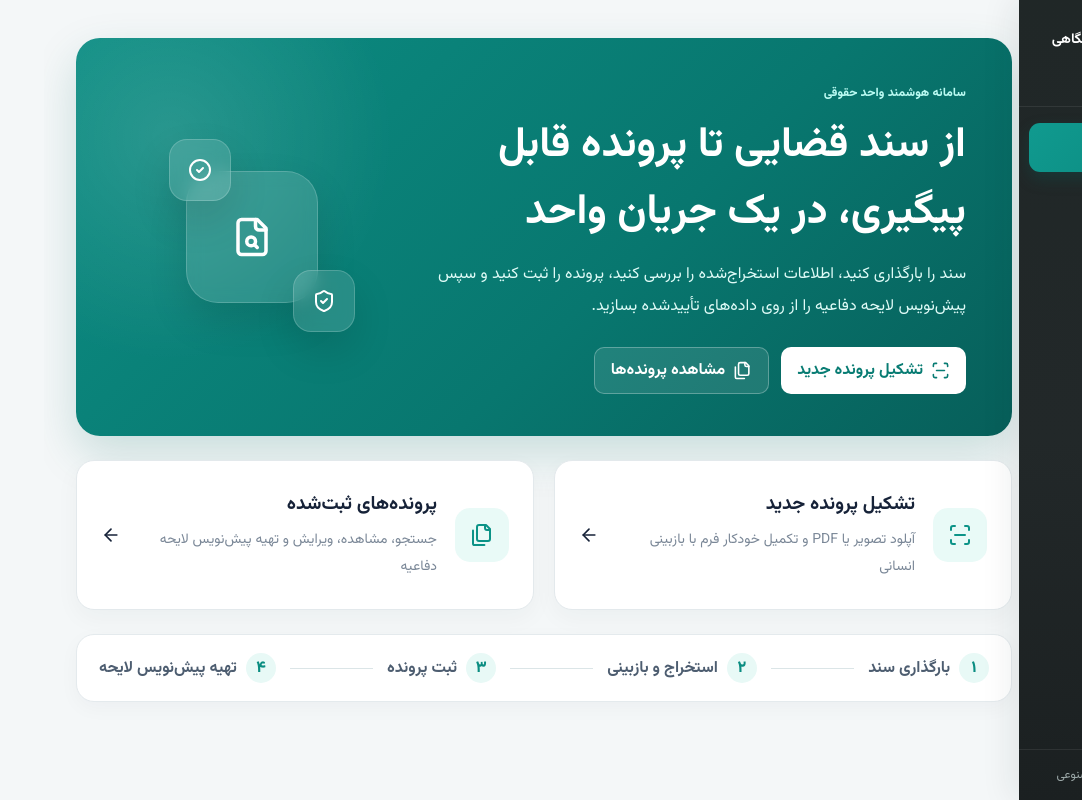
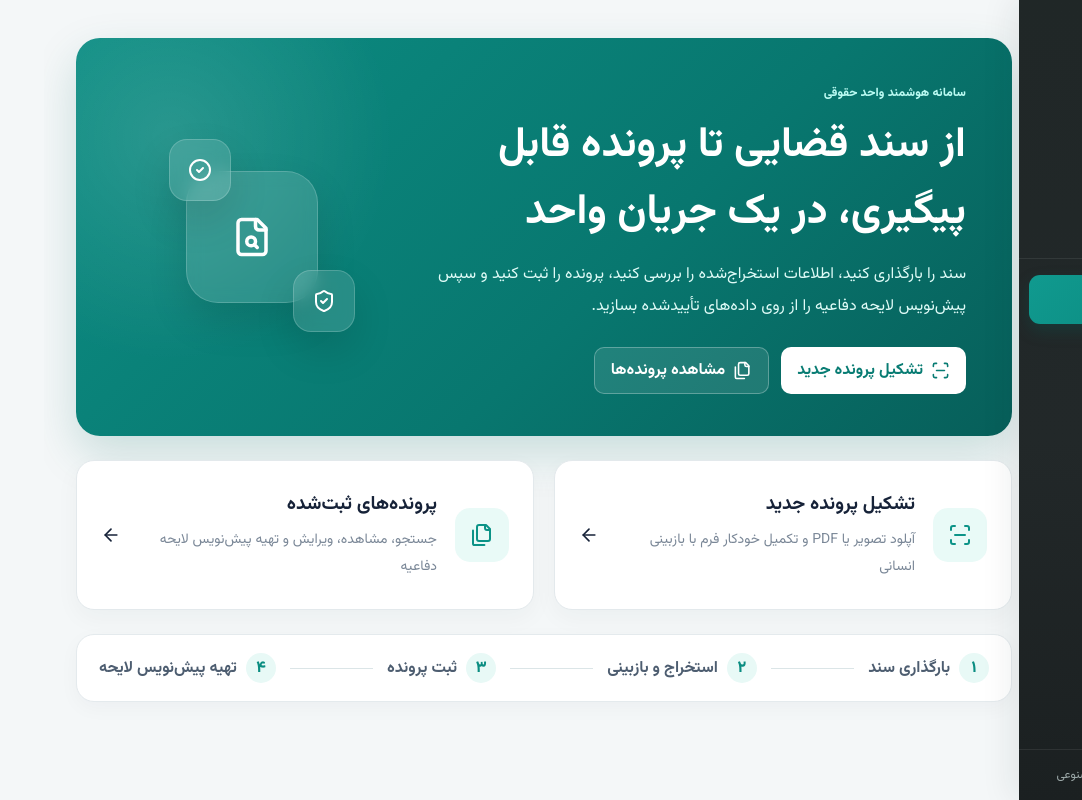
Before and after one commit to AIRAC-Devteam/smart-legal-case-management-system, a React (Vite) app in the folder frontend/: page / in a window 1280 px wide. Shown: the whole page, without its empty margins (198-1280 px from the left). Built offline with nearby package versions, Linux system fonts and the light colour scheme; no server answers.

Commit message:
style(sidebar): update brand logo and vertical layout alignment

```diff
--- a/frontend/src/components/Sidebar.jsx
+++ b/frontend/src/components/Sidebar.jsx
@@ -15,6 +15,7 @@ import {
 import { NavLink } from 'react-router-dom'
 import logoImg from '../assets/armjahad.png'
 import logoImg2 from '../assets/logo.png'
+import logoImg3 from "../assets/logowhite.png"
 const items = [
   { to: '/', label: 'صفحه نخست', icon: Home },
   { to: '/cases/new', label: 'تشکیل پرونده', icon: FilePlus2 },
@@ -31,20 +32,33 @@ const items = [
 export default function Sidebar() {
   return (
     <aside className="sidebar">
-      <div className="brand">
+      <div
+  className="brand"
+  style={{
+    display: 'flex',
+    flexDirection: 'column',
+    alignItems: 'center',
+    textAlign: 'center',
+    gap: '16px'
+  }}
+>
   <div className="brand-mark">
     <img
-    src={logoImg2}
+      src={logoImg3}
       alt="لوگو"
-    style={{ width: '70px', height: '70px', objectFit: 'contain' }}
+      style={{ width: '150px', height: '150px', objectFit: 'contain' }}
     />
   </div>
-        <div>
-          <strong style={{ color:'white', fontSize: '14px' }}>سامانه حقوقی جهاد دانشگاهی</strong>
-          <small>مدیریت هوشمند پرونده‌ها</small>
+
+  <div style={{ display: 'flex', flexDirection: 'column', alignItems: 'center' }}>
+    <strong style={{ color: 'white', fontSize: '14px' }}>
+      سامانه حقوقی جهاد دانشگاهی
+    </strong>
+    <small style={{ color: '#9ca3af', marginTop: '4px' }}>
+      مدیریت هوشمند پرونده‌ها
+    </small>
   </div>
 </div>
-
       <nav>
         {items.map(({ to, label, icon: Icon }) => (
           <NavLink
--- a/frontend/src/styles/app.css
+++ b/frontend/src/styles/app.css
@@ -43,8 +43,8 @@ button:focus-visible, a:focus-visible, input:focus-visible, textarea:focus-visib
   border-bottom: 1px solid rgba(255,255,255,.08);
 }
 .brand-mark {
-  width: 69px;
-  height: 60px;
+  width: 150px;
+  height: 150px;
   flex: 0 0 46px;
   display: grid;
   place-items: center;
```
Also changed, not shown: frontend/src/assets/logowhite.png (added). Lines whose indentation alone changed are shown as unchanged.
